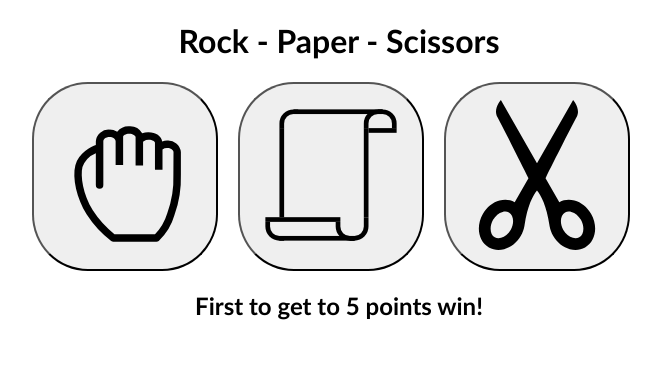
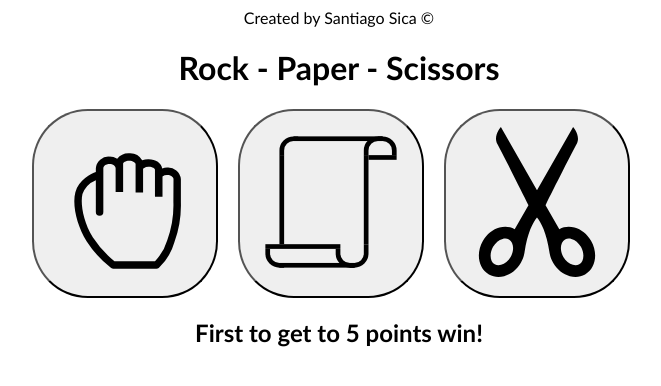
Before and after one commit to santisica29/TOP-Rock-Paper-Scissors, a plain HTML site: page index.html in a window 1280 px wide. Shown: the whole page, without its empty margins (301-962 px from the left). Drawn offline with Linux system fonts and the light colour scheme.

Commit message:
Add copyright

```diff
--- a/index.html
+++ b/index.html
@@ -9,6 +9,9 @@
     <script src="main.js" defer></script>
   </head>
   <body>
+    <div class="copyright">
+      Created by Santiago Sica &copy
+    </div>
     <h1>Rock - Paper - Scissors</h1>
     <button class="btn btn-hover"><img src="./images/cursor-hand-grab.svg" alt="ROCK" data-playerSelection="rock"></button>
     <button class="btn btn-hover"><img src="./images/paper.svg" alt="PAPER" data-playerSelection="paper"></button>
@@ -20,5 +23,7 @@
         <h2 class="winner"></h2>
         <p class="gamescore"></p>
     </div>
+
+
   </body>
 </html>
```
Also changed, not shown: style.css (line endings or trailing spaces).
